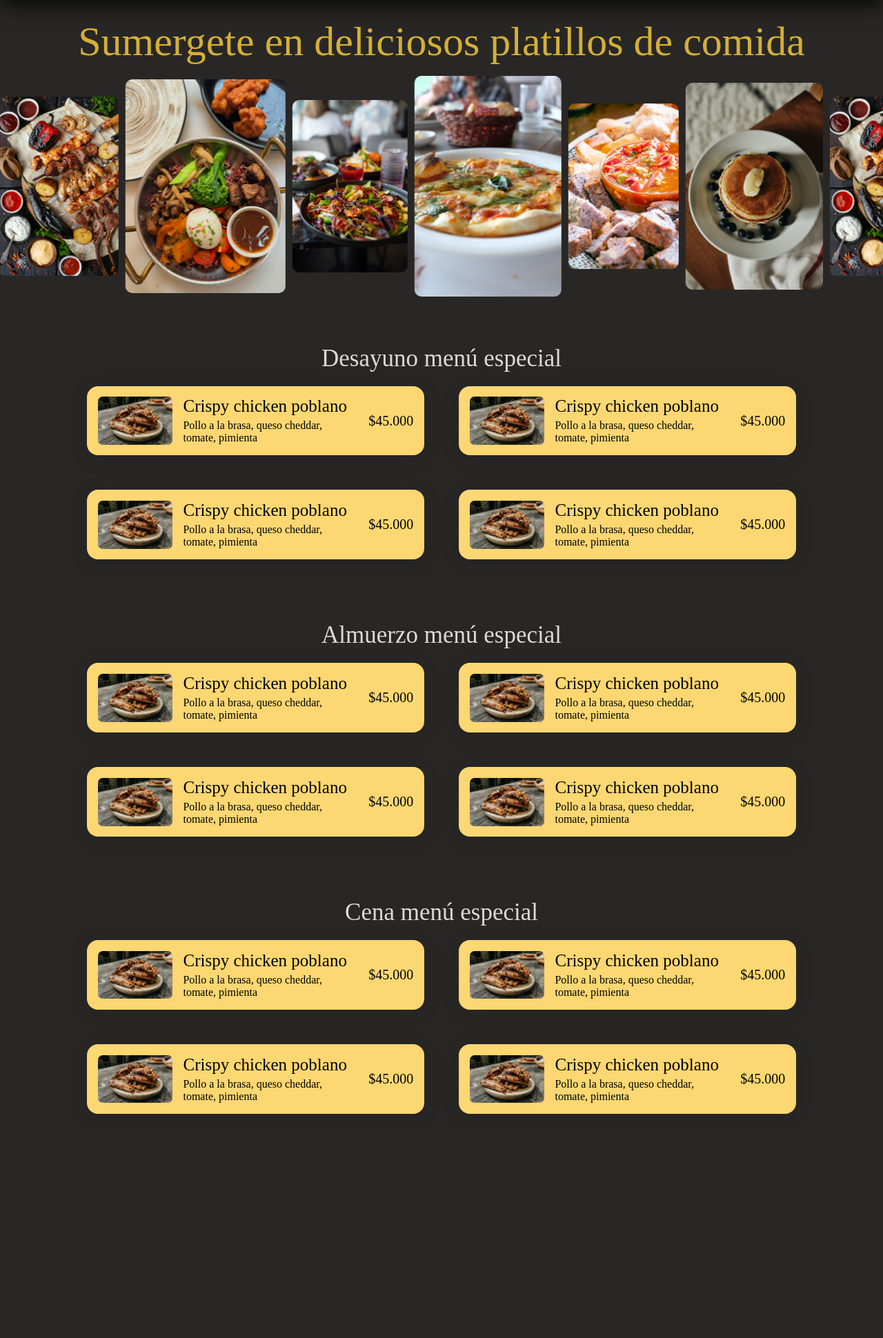
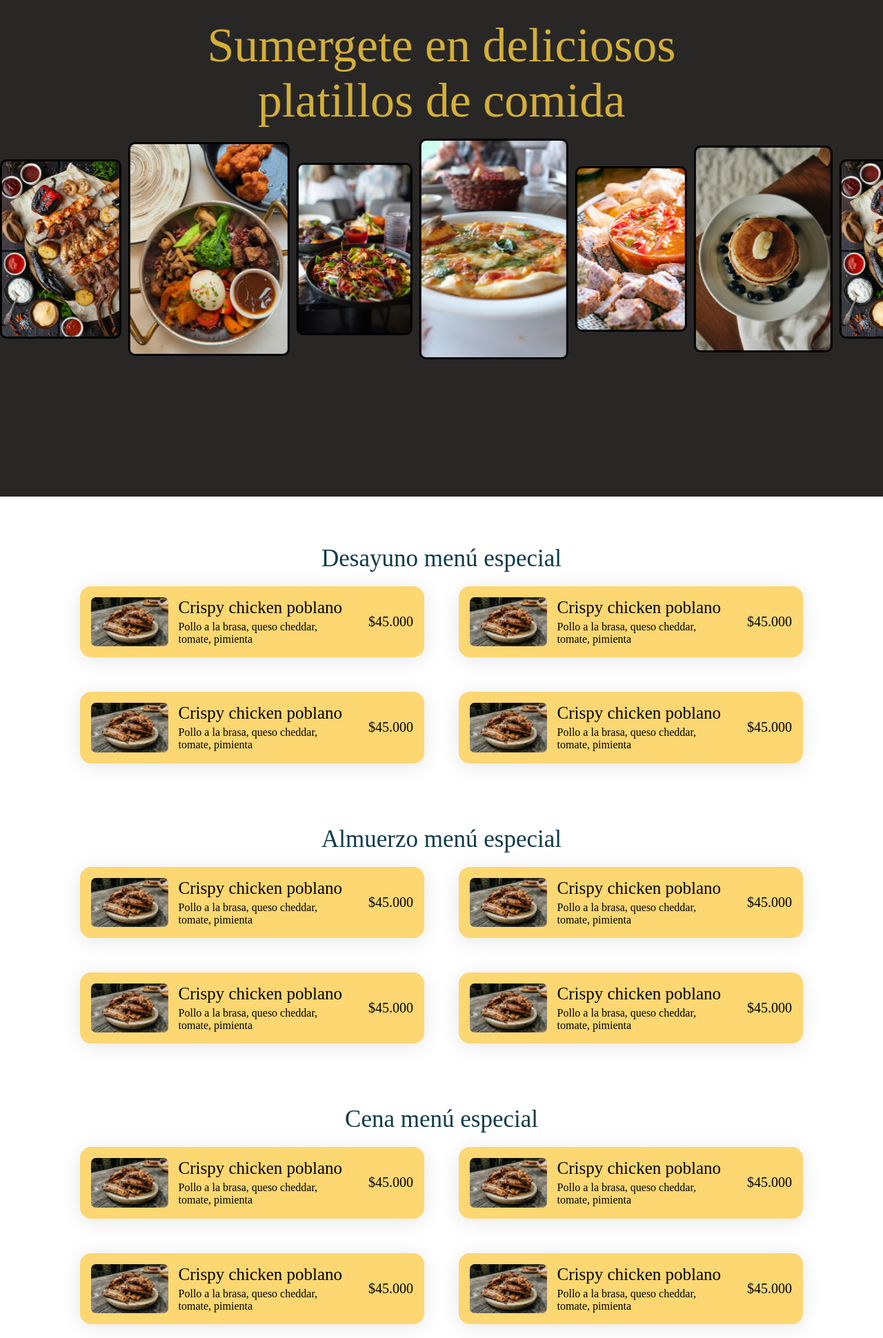
Before and after one commit to aenami/Restaurant-Reservation-Project, a PHP site: page /views/systemReservation_client.html in a window 1280 px wide. Shown: the part 70-2010 px from the top of the page at 69% size. Before the commit the page ends 1685 px from the top, so only its background shows below. Run offline with PHP 8.4, Linux system fonts and the light colour scheme.

Commit message:
Detalles extra añadidos

```diff
--- a/assets/css/estilosReservationPage.css
+++ b/assets/css/estilosReservationPage.css
@@ -7,7 +7,6 @@
 .main {
     width: 100%;
     height: 100%;
-    background-color: #282726;
 }
 
 /*--------------Barra de navegacion-------------*/
@@ -81,22 +80,21 @@
     border-radius: 50%;
 }
 
-/*-------------------------*/
-.main-section {
-    margin-top: 2%;
-}
-
 /*------------Css referente al carrousel infinito y titulo---------*/
 .hero {
     display: flex;
     flex-direction: column;
     align-items: center;
+    text-align: center;
     width: 100%;
+    height: 90vh;
+    padding-top: 2%;
     gap: 15px;
+    background-color: #282726;
 }
 
 .hero span {
-    font-size: 60px;
+    font-size: 70px;
     color: #d4af37;
 }
 
@@ -114,6 +112,8 @@
 .slider-track img {
     margin-right: 10px;
     border-radius: 10px;
+    border-style: solid;
+    background-color: #0d3a4a;
 }
 
 .img1 {
@@ -174,14 +174,13 @@
     justify-content: center;
     gap: 20px;
     max-width: 85%;
-
-    padding: 20px 30px;
+    padding: 20px 20px;
     border-radius: 10px;
 }
 
 .typeMenu-title {
     font-size: 35px;
-    color: #dddad4;
+    color: #0d3a4a;
 }
 
 .menu {
@@ -215,6 +214,7 @@
 /*El ancho de este contenedor debe poder variar y por lo tanto no le puedo definir el width*/
 .menu-platillo-conjunto {
     display: flex;
+    align-items: center;
     gap: 15px;
 }
 
--- a/views/systemReservation_client.html
+++ b/views/systemReservation_client.html
@@ -38,7 +38,7 @@
         <section class="main-section">
             <div class="menu-section">
                 <div class="hero">
-                    <span>Sumergete en deliciosos platillos de comida</span>
+                    <span>Sumergete en deliciosos <br>platillos de comida</span>
                     <div class="slider">
                         <div class="slider-track">
                             <img src="../assets/imagenes/menu/Carrousel/Waffles.jpg" alt="img1" class="img1">
```
